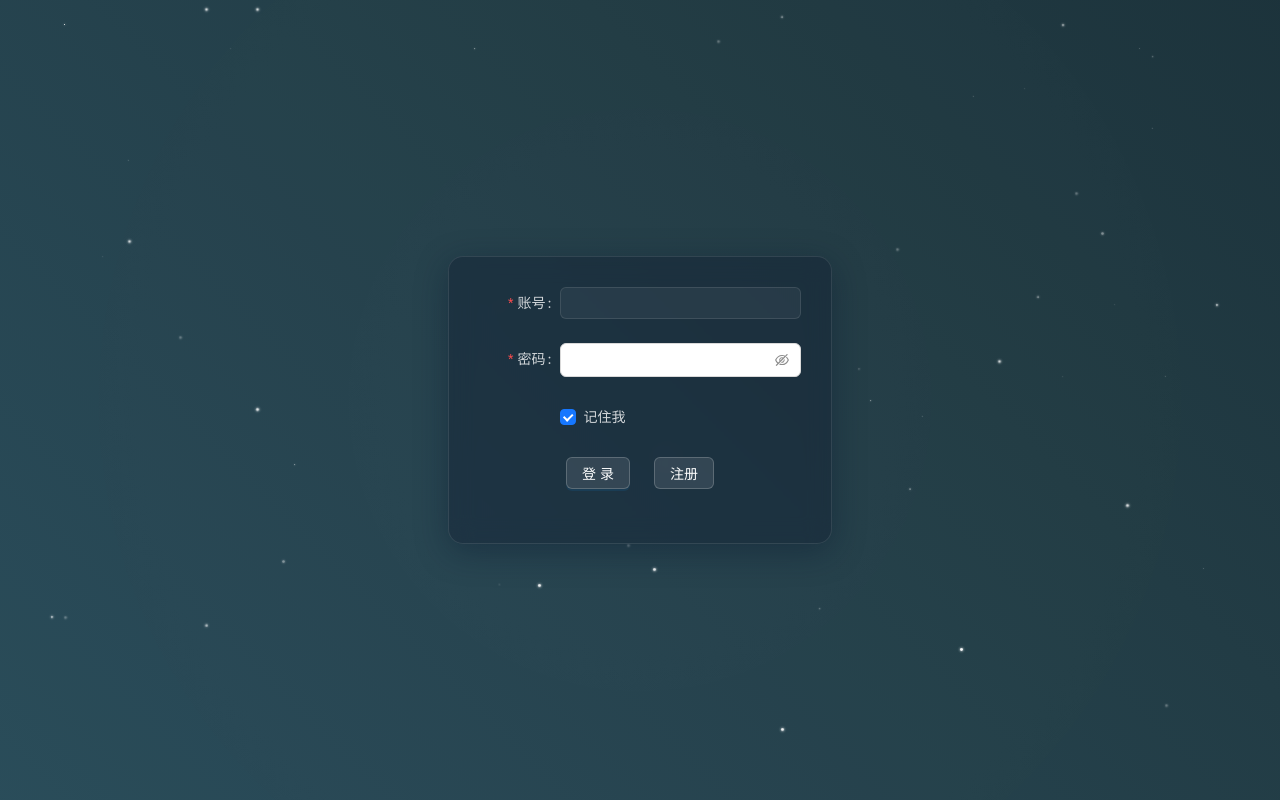
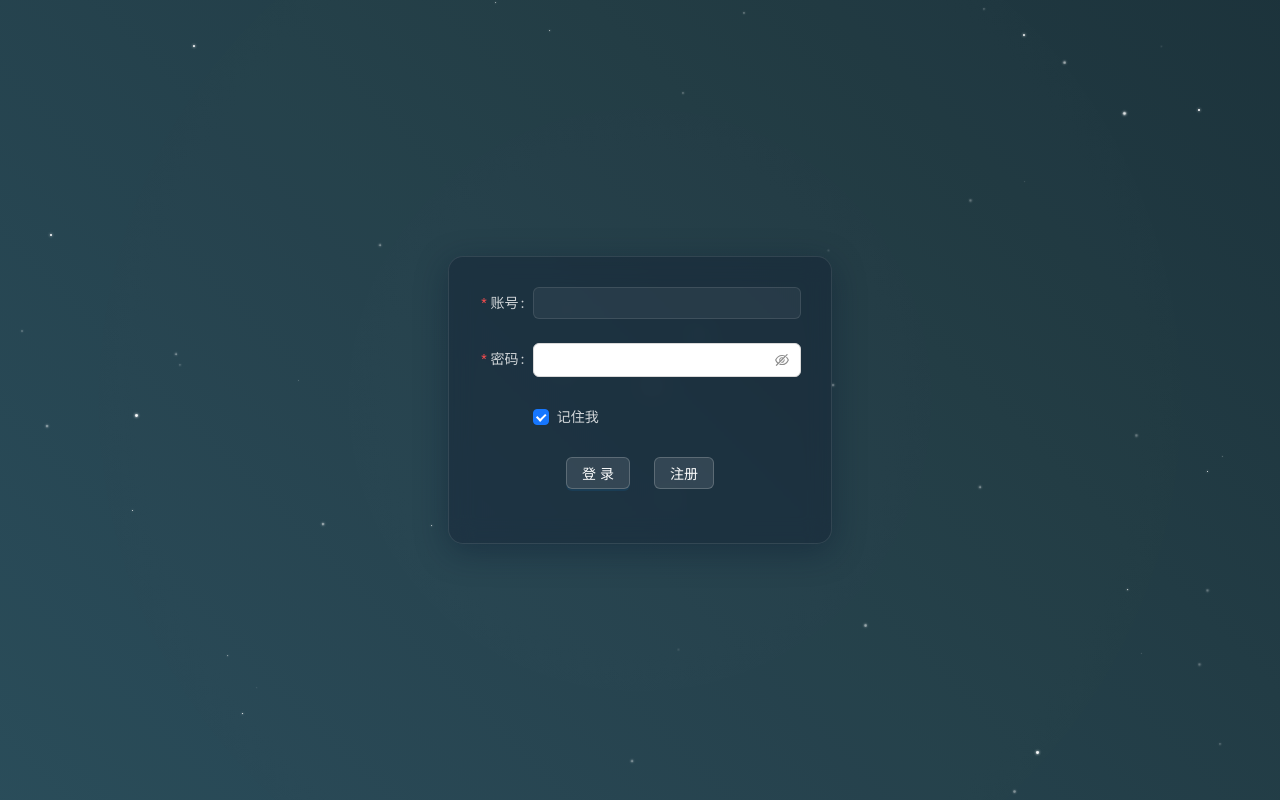
Before and after one commit to wanghengzz/React-Ts-Component, a React (Vite) app: page /login in a window 1280 px wide. Built offline with nearby package versions, Linux system fonts and the light colour scheme.

Commit message:
'修复路由权限'

```diff
--- a/src/pages/Login/index.tsx
+++ b/src/pages/Login/index.tsx
@@ -2,7 +2,7 @@
  * @Author:
  * @Date: 2025-02-19 09:59:05
  * @LastEditors: Do not edit
- * @LastEditTime: 2025-02-19 17:24:56
+ * @LastEditTime: 2025-03-19 14:01:28
  * @Description:
  * @FilePath: \react-project\src\pages\Login\index.tsx
  */
@@ -70,8 +70,8 @@ const Login: React.FC = () => {
       </div>
       <Form
         name="login-form"
-        labelCol={{ span: 6 }}
-        wrapperCol={{ span: 18 }}
+        labelCol={{ span: 4 }}
+        wrapperCol={{ span: 20 }}
         initialValues={{ remember: true }}
         onFinish={onFinish}
         onFinishFailed={onFinishFailed}
--- a/src/pages/Login/login.scss
+++ b/src/pages/Login/login.scss
@@ -1,3 +1,5 @@
+@use "sass:math";
+
 .login-container{
   width: 100%;
   height: 100%;
@@ -71,13 +73,13 @@
 
       @for $i from 1 through 50 {
         &:nth-child(#{$i}) {
-          --size: #{random(3)}px;
+          --size: #{math.div(math.random() * 3, 1)}px;
           width: var(--size);
           height: var(--size);
-          left: #{random(100)}vw;
-          top: #{random(100)}vh;
-          --duration: #{random(3) + 2}s;
-          animation-delay: #{random(5)}s;
+          left: #{math.div(math.random() * 100, 1)}vw;
+          top: #{math.div(math.random() * 100, 1)}vh;
+          --duration: #{math.div(math.random() * 3, 1) + 2}s;
+          animation-delay: #{math.div(math.random() * 5, 1)}s;
         }
       }
     }
--- a/src/router/index.tsx
+++ b/src/router/index.tsx
@@ -2,7 +2,7 @@
  * @Author:
  * @Date: 2025-02-13 17:30:08
  * @LastEditors: Do not edit
- * @LastEditTime: 2025-02-19 16:58:04
+ * @LastEditTime: 2025-03-19 14:32:54
  * @Description:
  * @FilePath: \react-project\src\router\index.tsx
  */
@@ -39,17 +39,19 @@ const Products = lazy(() => import('../pages/Products/index'))
 const ProductDetail = lazy(() => import('../pages/ProductDetail/index'))
 const NotFound = lazy(() => import('../pages/NotFound/index'))
 const Login = lazy(() => import('../pages/Login/index'))
-const AuthGuard = ({ children }: { children: React.ReactNode }) => {
+const AuthGuard = ({ children, meta }: { children: React.ReactNode; meta?: MetaConfig }) => {
   const token = getLocalStorage('token')
-  if (!token) {
+  const noToken = !token || Object.keys(token).length === 0
+
+  if (meta?.requiresAuth && noToken) {
     return <Navigate to="/login" replace />
   }
   return <>{children}</>
 }
-const withAuth = (Component: React.LazyExoticComponent<any>) => {
+const withAuth = (Component: React.LazyExoticComponent<any>, meta?: MetaConfig) => {
   return (
     <Suspense fallback={<div className="loading-page">Loading...</div>}>
-      <AuthGuard>
+      <AuthGuard meta={meta}>
         <Component />
       </AuthGuard>
     </Suspense>
@@ -63,7 +65,11 @@ const routes: CustomRoute[] = [
     children: [
       {
         path: '/',
-        element: withAuth(Home),
+        element: withAuth(Home, {
+          title: '首页',
+          requiresAuth: false,
+          icon: <HomeOutlined />,
+        }),
         meta: {
           title: '首页',
           requiresAuth: false,
@@ -72,16 +78,24 @@ const routes: CustomRoute[] = [
       },
       {
         path: '/about',
-        element: withAuth(About),
+        element: withAuth(About, {
+          title: '关于',
+          requiresAuth: false,
+          icon: <InfoCircleOutlined />,
+        }),
         meta: {
           title: '关于',
-          requiresAuth: false,
+          requiresAuth: true,
           icon: <InfoCircleOutlined />,
         },
       },
       {
         path: '/products',
-        element: withAuth(Products),
+        element: withAuth(Products, {
+          title: '产品列表',
+          requiresAuth: true,
+          icon: <InfoCircleOutlined />,
+        }),
         meta: {
           title: '产品列表',
           requiresAuth: true,
@@ -90,7 +104,10 @@ const routes: CustomRoute[] = [
         children: [
           {
             path: '/products/productDetail',
-            element: withAuth(ProductDetail),
+            element: withAuth(ProductDetail, {
+              title: '产品详情',
+              requiresAuth: true,
+            }),
             meta: {
               title: '产品详情',
               requiresAuth: true,
@@ -102,16 +119,16 @@ const routes: CustomRoute[] = [
   },
   {
     path: '*',
-    element: withAuth(NotFound),
+    element: withAuth(NotFound, { title: '404', requiresAuth: false }),
     meta: {
       title: '404',
       requiresAuth: false,
     },
   },
   {
-    path:'/login',
-    element:<Login/>
-  }
+    path: '/login',
+    element: <Login />,
+  },
 ]
 
 const router = createBrowserRouter(routes)
```
